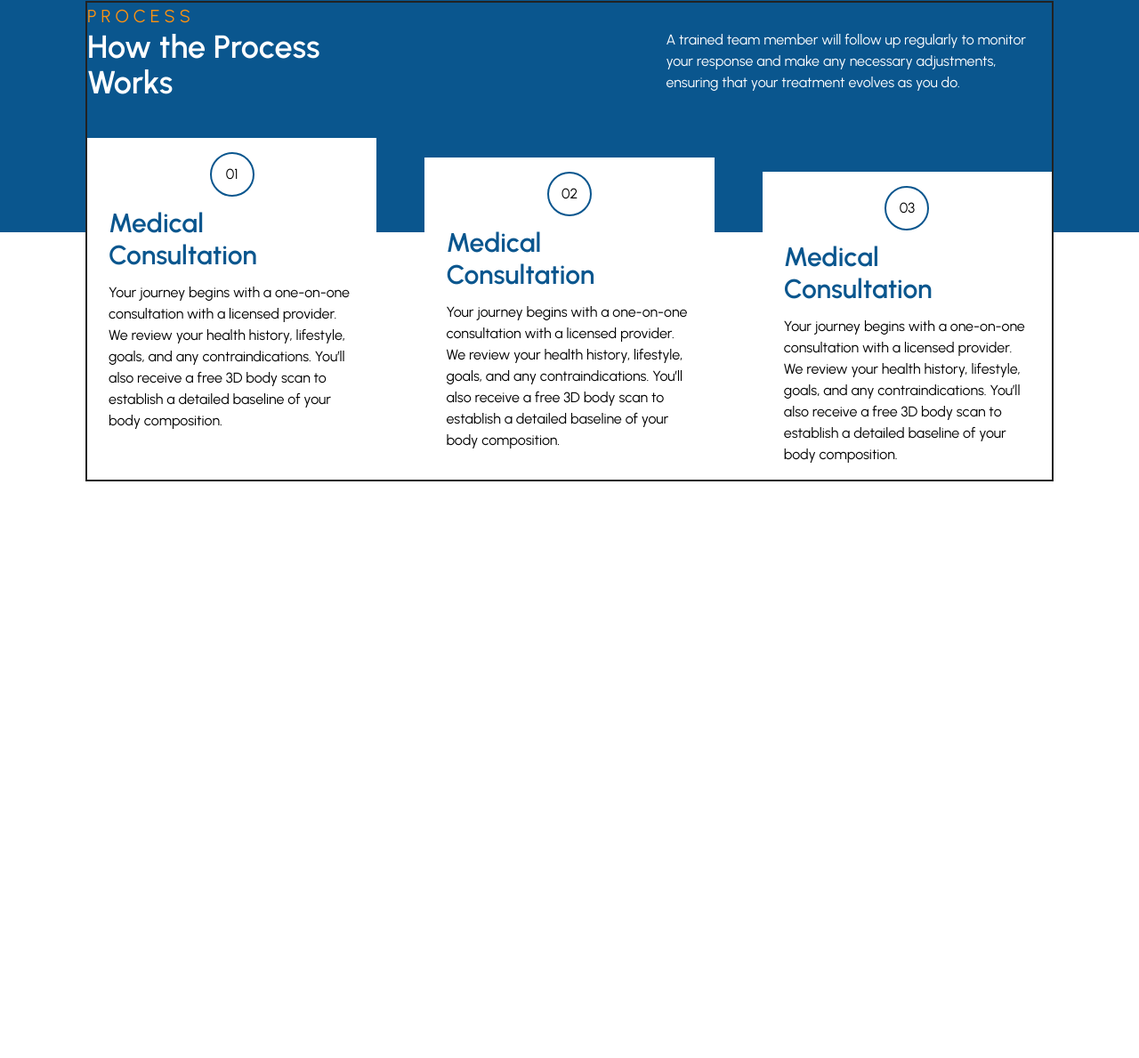
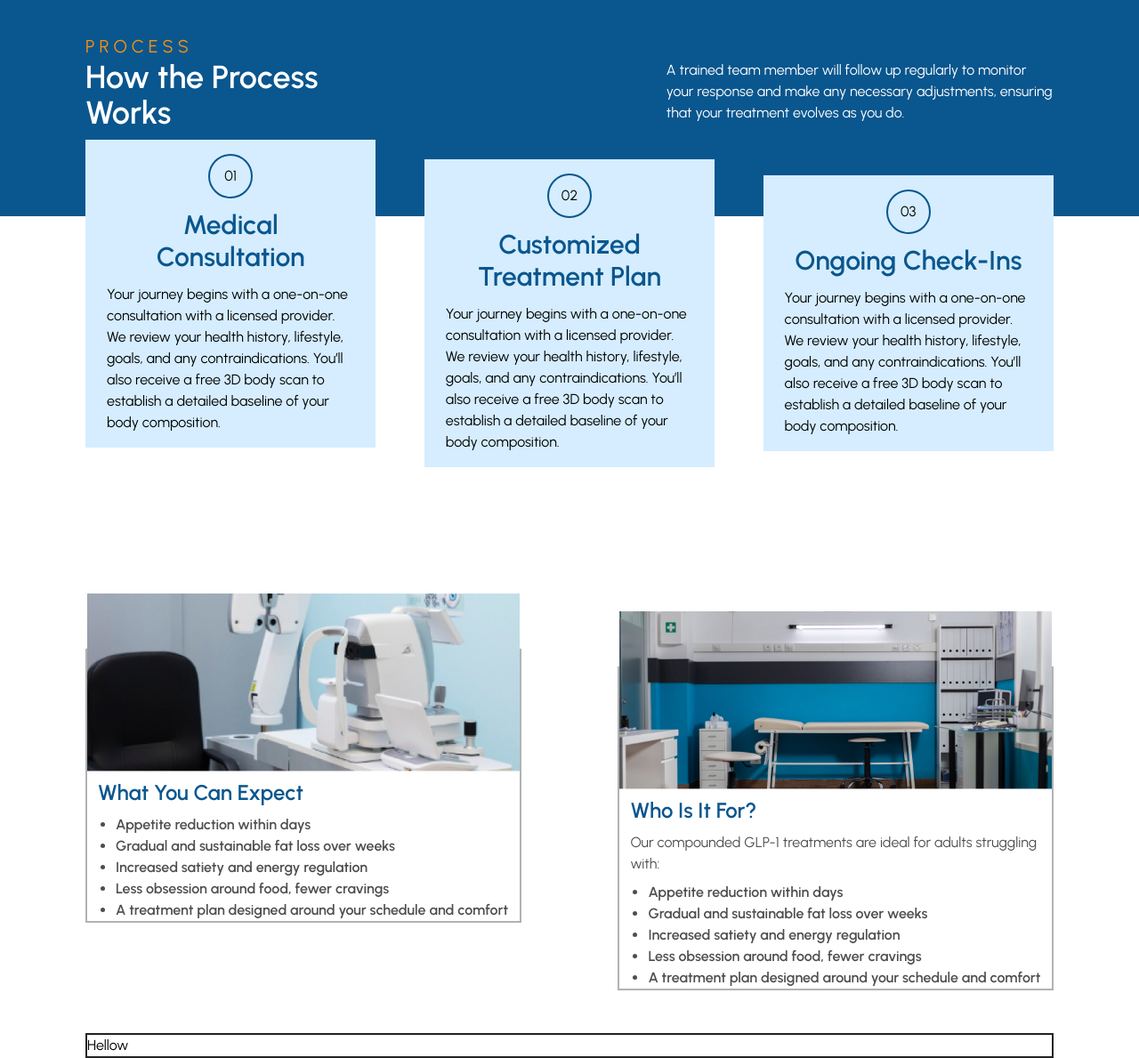
Before and after one commit to CoderSwarup03/Health-Website-Weaver-Web, a plain HTML site: page index.html in a window 1280 px wide. Shown: the part 2983-4172 px from the top of the page at 89% size. Before the commit the page ends 3524 px from the top, so only its background shows below. Drawn offline with nearby package versions, Linux system fonts and the light colour scheme.

Commit message:
description done

```diff
--- a/index.html
+++ b/index.html
@@ -252,44 +252,108 @@
     </section>
 
     <!-- process part -->
-    <section class="process bg-[#0A568E] py-3 h-[300px] lg:h-[320px]">
-        <div class="max-w-[85%] mx-auto border-2 border-[#222] mt-[3rem] mb-[3rem]">
+    <section class="process">
+        <div class="bg-[#0A568E] mt-[3rem] mb-[3rem] py-[6rem]">
+            <div class="max-w-[85%] mx-auto">
                 <p class="text-[#FD9210] tracking-[0.25em] uppercase text-[16px] md:text-[20px]">process</p>
                 <div class="flex flex-col md:flex-row justify-between gap-2 lg:gap-[8rem]">
                     <div class="w-[100%] lg:w-[25%]">
-                    <h3 class="text-3xl lg:text-4xl text-white font-semibold">How the Process Works</h3>
+                        <h3 class="text-2xl lg:text-4xl text-white font-semibold">How the Process Works</h3>
                     </div>
                     <div class="w-[100%] lg:w-[40%]">
-                    <p class="text-white">A trained team member will follow up regularly to monitor your response and
+                        <p class="text-white">A trained team member will follow up regularly to monitor your
+                            response
+                            and
                             make any necessary
                             adjustments, ensuring that your treatment evolves as you do.</p>
                     </div>
                 </div>
-            <div class="flex flex-col md:flex-row justify-between items-center">
-                <div class="flex flex-col justify-center items-center gap-3 bg-[#fff] px-6 py-4 w-[100%] lg:w-[30%] mt-1">
-                    <div class="rounded-full w-[50px] h-[50px] flex justify-center items-center border-2 border-[#0A568E]">01</div>
-                    <h4 class="text-3xl font-semibold text-[#0A568E]">Medical Consultation</h4>
+            </div>
+        </div>
+        <div class="max-w-[85%] mx-auto">
+            <div class="flex flex-col lg:flex-row justify-between items-center mt-4 lg:mt-[-10rem]">
+                <div
+                    class="flex flex-col justify-center items-center gap-3 bg-[#D5EDFF] px-6 py-4 w-[100%] lg:w-[30%] mt-1">
+                    <div
+                        class="rounded-full w-[50px] h-[50px] flex justify-center items-center border-2 border-[#0A568E]">
+                        01</div>
+                    <h4 class="text-2xl md:text-3xl text-center font-semibold text-[#0A568E] w-[100%]">Medical
+                        Consultation</h4>
                     <p>Your journey begins with a one-on-one consultation with a licensed provider. We review your
-                        health history, lifestyle, goals, and any contraindications. You’ll also receive a free 3D body
+                        health history, lifestyle, goals, and any contraindications. You’ll also receive a free 3D
+                        body
                         scan to establish a detailed baseline of your body composition.</p>
                 </div>
-                <div class="flex flex-col justify-center items-center gap-3 bg-[#fff] w-[100%] lg:w-[30%] px-6 py-4 mt-[3rem]">
-                    <div class="rounded-full w-[50px] h-[50px] flex justify-center items-center border-2 border-[#0A568E]">02</div>
-                    <h4 class="text-3xl font-semibold text-[#0A568E]">Medical Consultation</h4>
+                <div
+                    class="flex flex-col justify-center items-center gap-3 bg-[#D5EDFF] w-[100%] lg:w-[30%] px-6 py-4 mt-[3rem]">
+                    <div
+                        class="rounded-full w-[50px] h-[50px] flex justify-center items-center border-2 border-[#0A568E]">
+                        02</div>
+                    <h4 class="text-2xl md:text-3xl font-semibold text-[#0A568E] w-[80%] text-center">Customized
+                        Treatment Plan</h4>
                     <p>Your journey begins with a one-on-one consultation with a licensed provider. We review your
-                        health history, lifestyle, goals, and any contraindications. You’ll also receive a free 3D body
+                        health history, lifestyle, goals, and any contraindications. You’ll also receive a free 3D
+                        body
                         scan to establish a detailed baseline of your body composition.</p>
                 </div>
-                <div class="flex flex-col justify-center items-center gap-3 bg-[#fff] w-[100%] lg:w-[30%] px-6 py-4 mt-[5rem]">
-                    <div class="rounded-full w-[50px] h-[50px] flex justify-center items-center border-2 border-[#0A568E]">03</div>
-                    <h4 class="text-3xl font-semibold text-[#0A568E]">Medical Consultation</h4>
+                <div
+                    class="flex flex-col justify-center items-center gap-3 bg-[#D5EDFF] w-[100%] lg:w-[30%] px-6 py-4 mt-[3rem]">
+                    <div
+                        class="rounded-full w-[50px] h-[50px] flex justify-center items-center border-2 border-[#0A568E]">
+                        03</div>
+                    <h4 class="text-2xl md:text-3xl font-semibold text-[#0A568E] text-center">Ongoing Check-Ins</h4>
                     <p>Your journey begins with a one-on-one consultation with a licensed provider. We review your
-                        health history, lifestyle, goals, and any contraindications. You’ll also receive a free 3D body
+                        health history, lifestyle, goals, and any contraindications. You’ll also receive a free 3D
+                        body
                         scan to establish a detailed baseline of your body composition.</p>
+                </div>
+            </div>
+            <div class="flex flex-col md:flex-row justify-between items-center mt-[8rem] mb-[3rem] gap-2">
+                <div class="w-[100%] lg:w-[45%] flex flex-col gap-2 border-2 border-[#64676880]">
+                    <div class="flex justify-center items-center">
+                        <img src="/images/description/description1.jpg"
+                            class="w-[520px] h-[140px] lg:h-[200px] mt-[-4rem]" alt="">
+                    </div>
+                    <div class="flex flex-col gap-2 px-3">
+                        <h4 class="text-2xl font-semibold text-[#0A568E]">What You Can Expect</h4>
+                        <ul class="list-disc pl-5">
+                            <li class="text-[#4E4E4E] font-semibold">Appetite reduction within days</li>
+                            <li class="text-[#4E4E4E] font-semibold">Gradual and sustainable fat loss over weeks
+                            </li>
+                            <li class="text-[#4E4E4E] font-semibold">Increased satiety and energy regulation</li>
+                            <li class="text-[#4E4E4E] font-semibold">Less obsession around food, fewer cravings</li>
+                            <li class="text-[#4E4E4E] font-semibold">A treatment plan designed around your schedule
+                                and comfort</li>
+                        </ul>
+                    </div>
+                </div>
+                <div class=" w-[100%] lg:w-[45%] flex flex-col gap-2 border-2 border-[#64676880] mt-[6rem]">
+                    <div class="flex justify-center items-center">
+                        <img src="/images/description/description2.jpg"
+                            class="w-[520px] h-[140px] lg:w-[520px] lg:h-[200px] mt-[-4rem]" alt="">
+                    </div>
+                    <div class="flex flex-col gap-2 px-3">
+                        <h4 class="text-2xl font-semibold text-[#0A568E]">Who Is It For?</h4>
+                        <p class="text-[#4E4E4E]">Our compounded GLP-1 treatments are ideal for adults struggling
+                            with:</p>
+                        <ul class="list-disc pl-5">
+                            <li class="text-[#4E4E4E] font-semibold">Appetite reduction within days</li>
+                            <li class="text-[#4E4E4E] font-semibold">Gradual and sustainable fat loss over weeks
+                            </li>
+                            <li class="text-[#4E4E4E] font-semibold">Increased satiety and energy regulation</li>
+                            <li class="text-[#4E4E4E] font-semibold">Less obsession around food, fewer cravings</li>
+                            <li class="text-[#4E4E4E] font-semibold">A treatment plan designed around your schedule
+                                and comfort</li>
+                        </ul>
+                    </div>
                 </div>
             </div>
         </div>
     </section>
+    <section class="max-w-[85%] mx-auto border-2 border-[#222]">
+        <div>Hellow</div>
+    </section>
+    <!-- bio part -->
 
     <script src="https://cdn.tailwindcss.com"></script>
 </body>
```
Also changed, not shown: images/description/description1.jpg (added), images/description/description2.jpg (added). Lines whose indentation alone changed are shown as unchanged.
